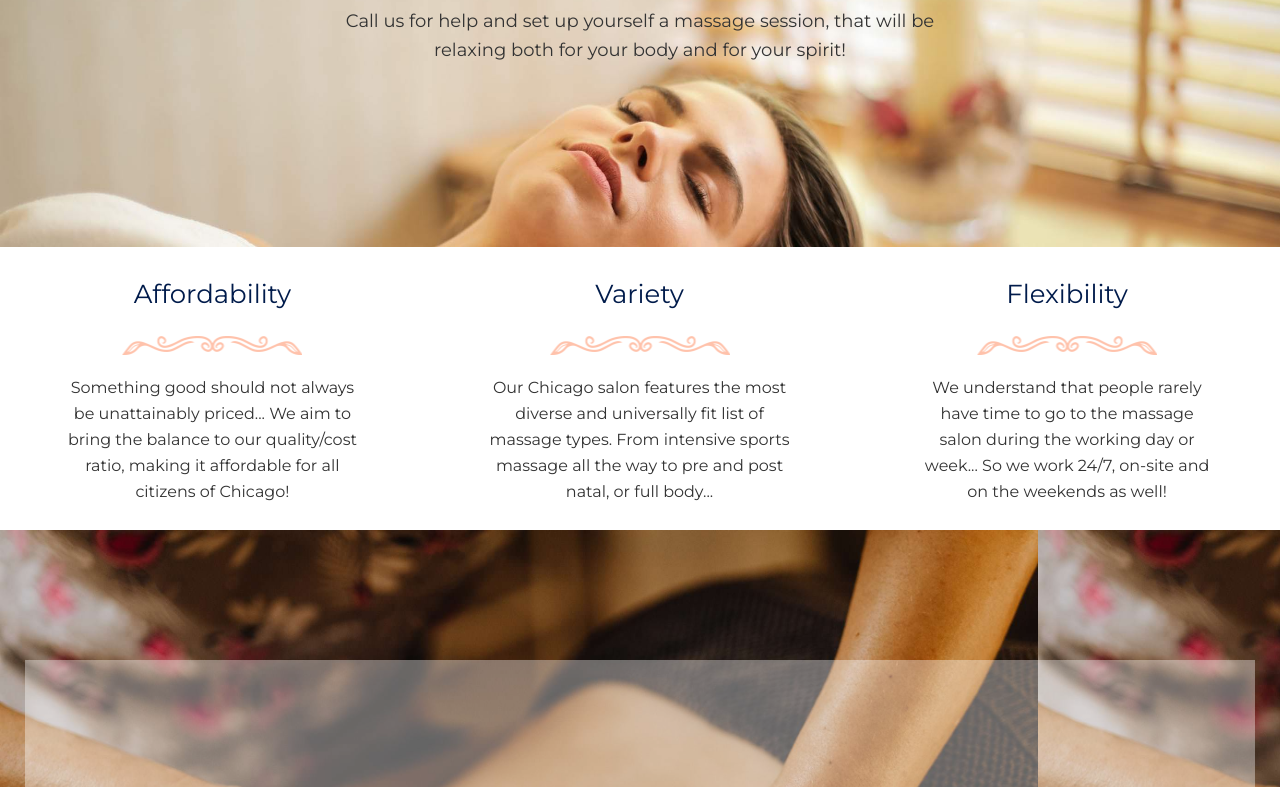
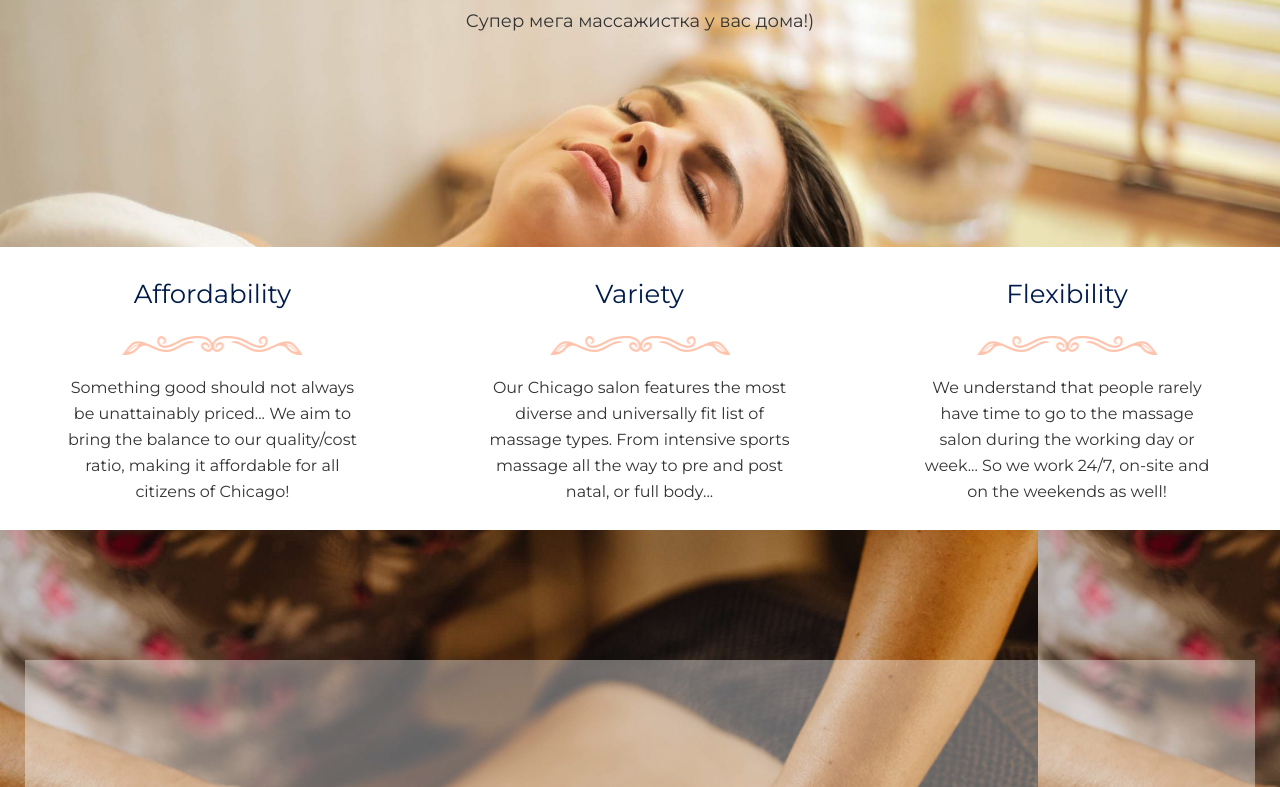
Before and after one commit to passtet/alina-health, a plain HTML site: page index.html in a window 1280 px wide. Shown: the part 263-1050 px from the top of the page. Drawn offline with Linux system fonts and the light colour scheme.

Commit message:
Update index.html

```diff
--- a/index.html
+++ b/index.html
@@ -19,7 +19,7 @@
         <img src="img/hero.jpeg" alt="Alina-Health масаж">
         <div class="content">
             <h1>Ваши мышцы кончат от наших рук!</h1>
-            <p>Call us for help and set up yourself a massage session, that will be relaxing both for your body and for your spirit!</p>
+            <p>Супер мега массажистка у вас дома!) </p>
         </div>
     </section>
     <ul class="boxes">
```
